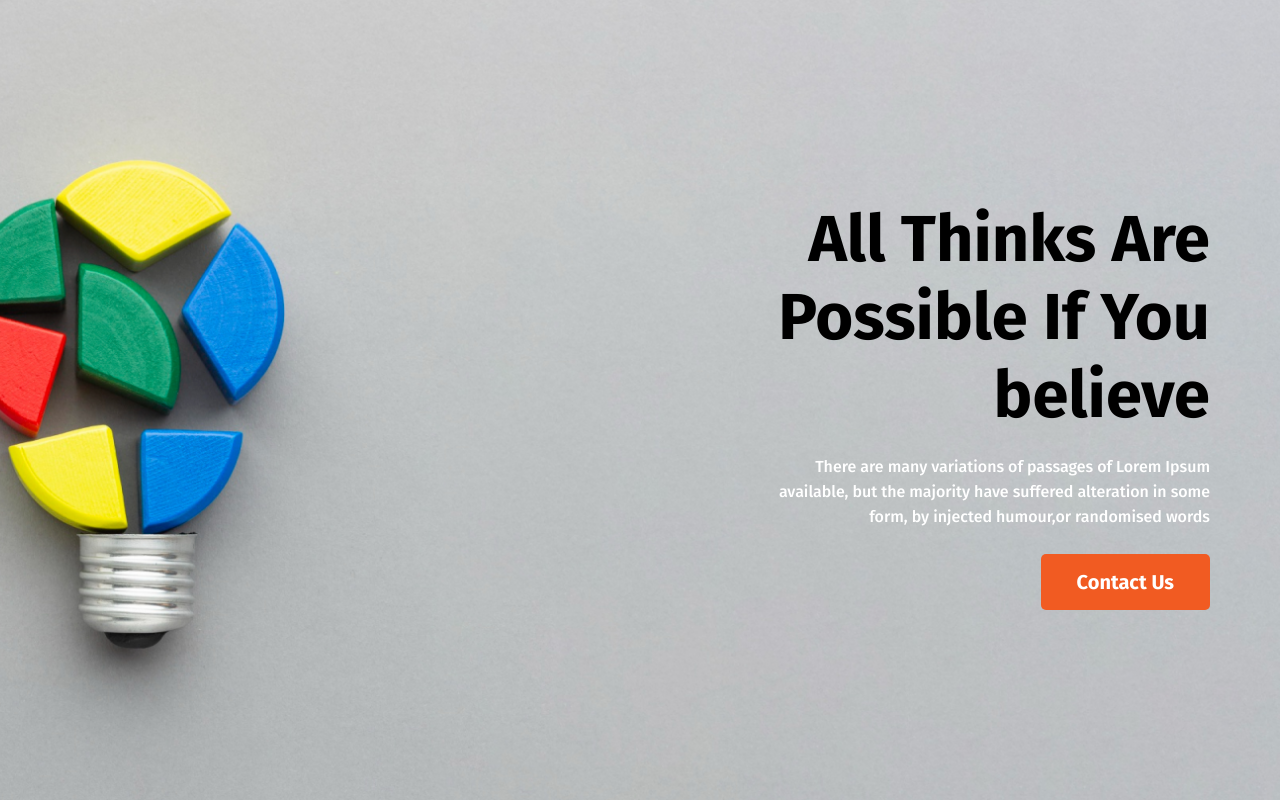
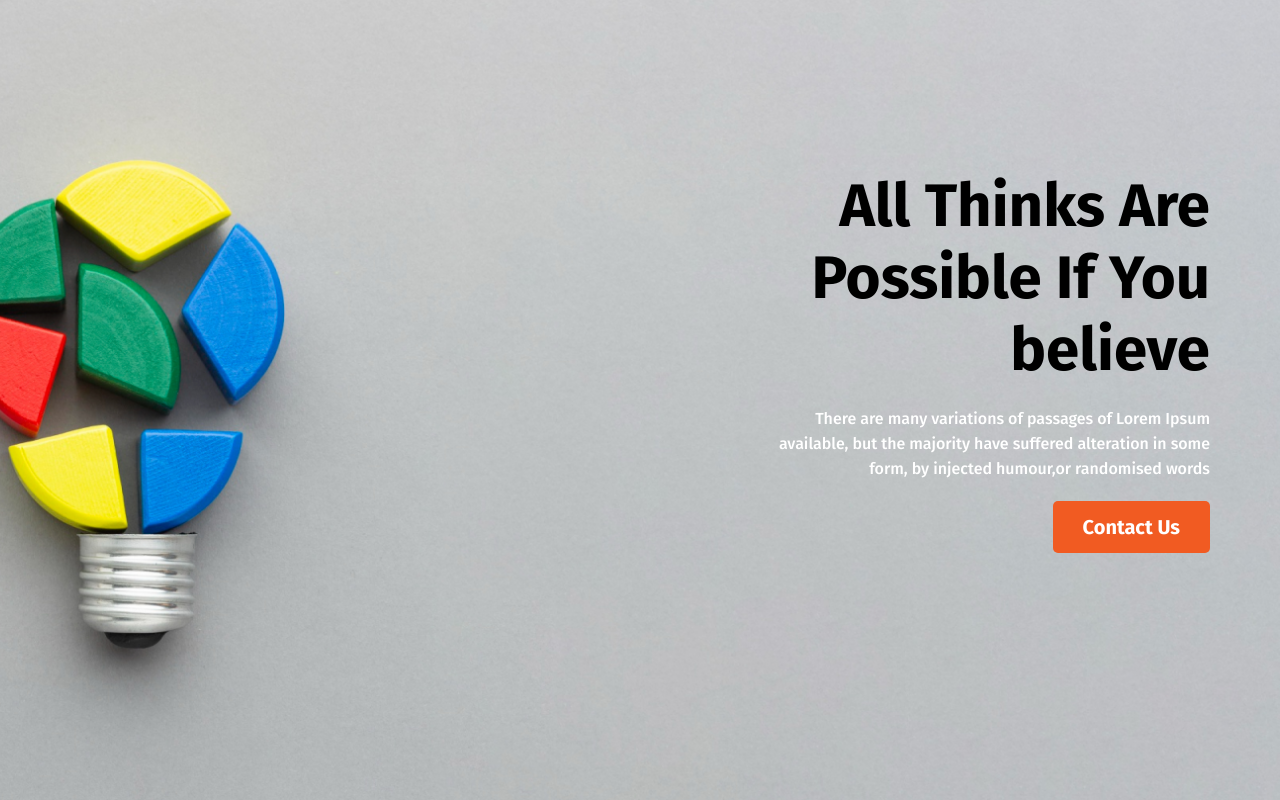
Before and after one commit to OliUllah1/assignment1, a plain HTML site: page index.html in a window 1280 px wide. Shown: the top 800 px of the page. Drawn offline with Linux system fonts and the light colour scheme.

Commit message:
some code add

```diff
--- a/style.css
+++ b/style.css
@@ -4,8 +4,8 @@
     font-family: 'Fira Sans', sans-serif;
 }
 
+
 /* header section style start */
-
 .header{
     background-image: url('images/banner/banner2.png');
     background-repeat: no-repeat;
@@ -18,20 +18,20 @@
     max-width: 1140px;
     text-align: right;
     margin: 0 auto;
-    padding-top: 200px;
+    padding-top: 170px;
 }
 .header-title{
-    font-size: 65px;
+    font-size: 60px;
     font-weight: 700;
     margin-bottom: 20px;
 }
 .header-subtitle{
     color: #FFFFFF;
-    margin-bottom: 25px;
+    margin-bottom: 20px;
     line-height: 25px;
 }
 .primary-btn button{
-    padding: 16px 36px;
+    padding: 14px 30px;
     border: 0;
     border-radius: 5px;
     background: #F15B22;
@@ -42,12 +42,14 @@
 /* header section style end */
 
 
+
 /* mainbody section style start */
-
 .mainbody{
     width: 100%;
     background: #FFFFFF;
 }
+/* mainbody section style end */
+
 
 
 /*  my failures section style start */
@@ -79,8 +81,11 @@
     color: #00ffff;
     margin-right: 12px;
 }
+/*  my failures section style end */
 
-/* my plan section start */
+
+
+/* my plan section style start  */
 .my-plan{
     max-width: 1140px;
     margin: 0 auto;
@@ -112,9 +117,11 @@
     color: #737272;
     font-size: 20px;
 }
+/* my plan section style end  */
 
-/* contact section style */
 
+
+/* contact section style start */
 .contact{
     max-width: 1140px;
     margin: 0 auto;
@@ -156,12 +163,14 @@
     background: #FFFFFF;
     color: #F15B22;
 }
+/* contact section style end */
 
 
-/* footer section style */
+
+/* footer section style start*/
 .footer{
     width: 100%;
-    height: 250px;
+    height: 270px;
     background-color: #151414;
     padding: 100px 0;
 }
@@ -223,4 +232,6 @@
     background: #FFFFFF;
     color: #F15B22;
     font-weight: 700;
+    font-size: 18px;
 }
+/* footer section style end*/
```
Also changed, not shown: index.html (+2 -4 lines).
